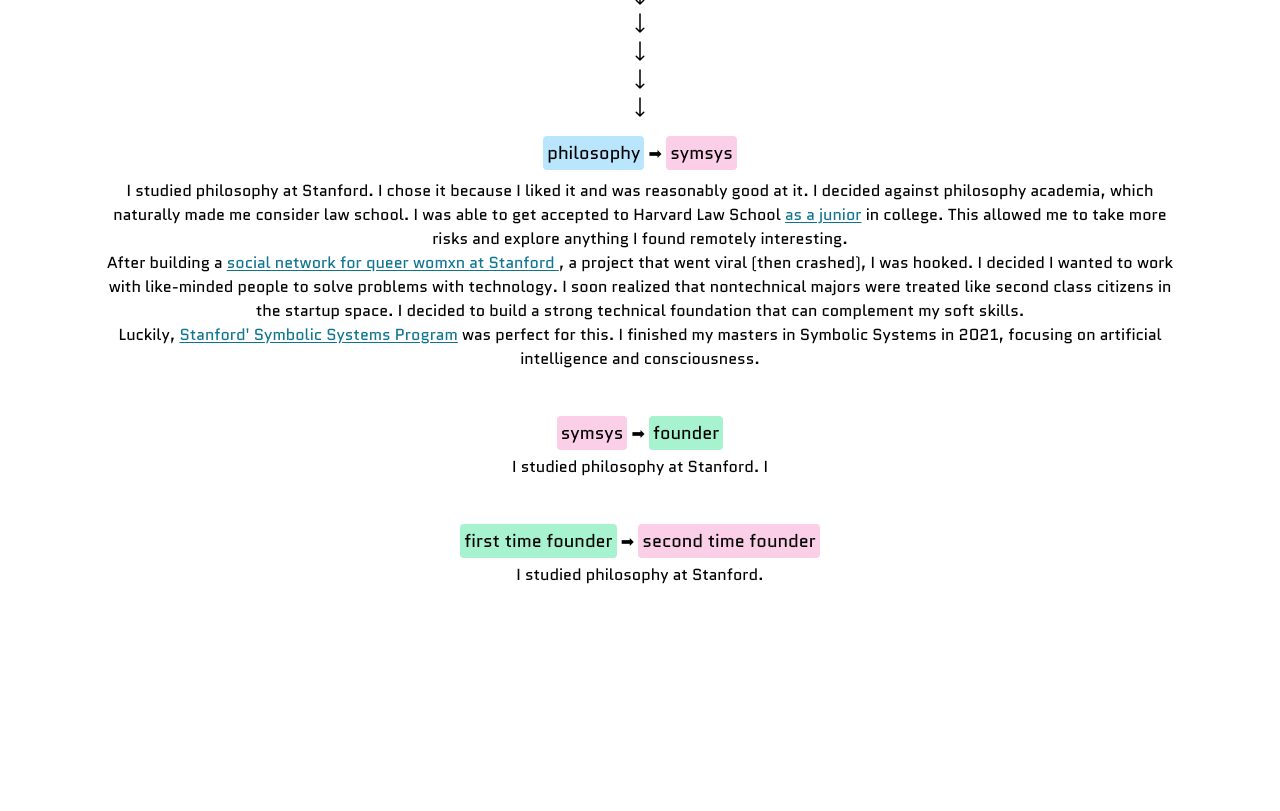
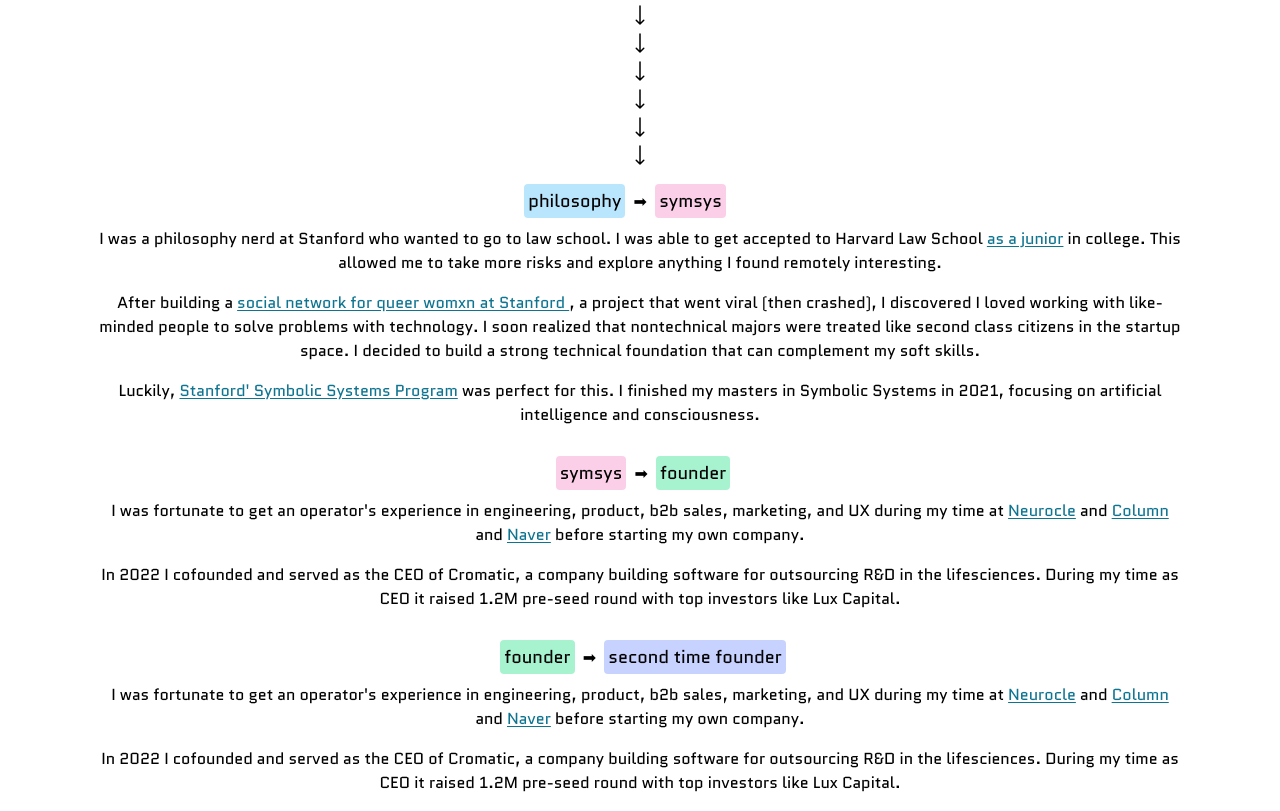
Before and after one commit to bookvacuum/personalsite, a Next.js app: page / in a window 1280 px wide. Shown: the part 860-1671 px from the top of the page. Before the commit the page ends 1495 px from the top, so only its background shows below. Built offline with nearby package versions, Linux system fonts and the light colour scheme; no server answers.

Commit message:
add more content

```diff
--- a/src/pages/index.js
+++ b/src/pages/index.js
@@ -49,32 +49,42 @@ export default function Home() {
 <svg xmlns="http://www.w3.org/2000/svg" fill="none" viewBox="0 0 24 24" stroke-width="1.5" stroke="currentColor" class="w-6 h-6 mb-1 mx-auto">
   <path stroke-linecap="round" stroke-linejoin="round" d="M15.75 17.25L12 21m0 0l-3.75-3.75M12 21V3" />
 </svg>
+</div>
+
+  <div className='pt-4 ml-8 mr-8 text-center sm:ml-24 sm:mr-24'>
+
+<div className='text-center relative -left-[15px]'>
+<span className='p-1 mr-1 text-lg rounded bg-sky-200'>philosophy</span> <span>➡</span> <span className='p-1 ml-1 text-lg bg-pink-200 rounded'>symsys</span>
+</div>
+
+<p className='pt-3'>I was a philosophy nerd at Stanford who wanted to go to law school. I was able to get accepted to Harvard Law School <Link href='https://hls.harvard.edu/why-jdp/' className='underline underline-offset-2 text-cyan-700'>as a junior</Link>  in college.
+This allowed me to take more risks and explore anything I found remotely interesting.</p>
+<p>After building a <Link href='/' className='underline underline-offset-2 text-cyan-700'>social network for queer womxn at Stanford </Link>, a project that went viral &#40;then crashed&#41;, I discovered I loved working with like-minded people to solve problems with technology.
+I soon realized that nontechnical majors were treated like second class citizens in the startup space. I decided to build a strong technical foundation that can complement my soft skills.</p>
+<p>Luckily, <Link href='http://www.symsyssociety.org/whatissymsys' className='underline underline-offset-2 text-cyan-700'>Stanford&#39; Symbolic Systems Program</Link> was perfect for this. I finished my masters in Symbolic Systems in 2021, focusing on artificial intelligence and consciousness.</p>
 
 
-  <ul className='pt-4 ml-5 mr-5 list-none sm:ml-20 sm:mr-20'>
-  <li>
-<span className='p-1 text-lg rounded bg-sky-200 '>philosophy</span> <span>➡</span> <span className='p-1 text-lg bg-pink-200 rounded'>symsys</span>
-<p className='pt-3'>I studied philosophy at Stanford. I chose it because I liked it and was reasonably good at it.
-I decided against philosophy academia, which naturally made me consider law school. I was able to get accepted to Harvard Law School <Link href='https://hls.harvard.edu/why-jdp/' className='underline underline-offset-2 text-cyan-700'>as a junior</Link>  in college.
-This allowed me to take more risks and explore anything I found remotely interesting.</p>
-<p>After building a <Link href='/' className='underline underline-offset-2 text-cyan-700'>social network for queer womxn at Stanford </Link>, a project that went viral &#40;then crashed&#41;, I was hooked. I decided I wanted to work with like-minded people to solve problems with technology.
-I soon realized that nontechnical majors were treated like second class citizens in the startup space. I decided to build a strong technical foundation that can complement my soft skills.</p>
-<p>Luckily, <Link href='http://www.symsyssociety.org/whatissymsys' className='underline underline-offset-2 text-cyan-700'>Stanford&#39; Symbolic Systems Program</Link> was perfect for this. I finished my masters in Symbolic Systems in 2021, focusing on artificial intelligence and consciousness.</p>
-</li>
-<li>
-<span className='p-1 text-lg bg-pink-200 rounded'>symsys</span> <span>➡</span> <span className='p-1 text-lg rounded bg-emerald-200'>founder</span>
-<p className='pt-2'>I studied philosophy at Stanford. I</p>
-</li>
+<div className='pt-4 text-center relative left-[3px]'>
+<span className='p-1 mr-1 text-lg bg-pink-200 rounded'>symsys</span> <span>➡</span> <span className='p-1 ml-1 text-lg rounded bg-emerald-200'>founder</span>
+</div>
 
-<li>
-<span className='p-1 text-lg rounded bg-emerald-200 '>first time founder</span> <span>➡</span> <span className='p-1 text-lg bg-pink-200 rounded'>second time founder</span>
-<p className='pt-2'>I studied philosophy at Stanford.</p>
-</li>
+<p className='pt-3'>I was fortunate to get an operator&#39;s experience in engineering, product, b2b sales, marketing, and UX during my time at <Link href='https://www.uber.com/us/en/' className='underline underline-offset-2 text-cyan-700'>Neurocle</Link> and <Link href='https://www.uber.com/us/en/' className='underline underline-offset-2 text-cyan-700'>Column</Link> and <Link href='https://www.uber.com/us/en/' className='underline underline-offset-2 text-cyan-700'>Naver</Link> before starting my own company.</p>
+
+<p>In 2022 I cofounded and served as the CEO of Cromatic, a company building software for outsourcing R&D in the lifesciences. During my time as CEO it raised 1.2M pre-seed round with top investors like Lux Capital.</p>
+
+
+
+<div className='pt-4 text-center relative left-[3px]'>
+<span className='p-1 mr-1 text-lg rounded bg-emerald-200'>founder</span> <span>➡</span> <span className='p-1 ml-1 text-lg bg-indigo-200 rounded'>second time founder</span>
+</div>
+
+<p className='pt-3'>I was fortunate to get an operator&#39;s experience in engineering, product, b2b sales, marketing, and UX during my time at <Link href='https://www.uber.com/us/en/' className='underline underline-offset-2 text-cyan-700'>Neurocle</Link> and <Link href='https://www.uber.com/us/en/' className='underline underline-offset-2 text-cyan-700'>Column</Link> and <Link href='https://www.uber.com/us/en/' className='underline underline-offset-2 text-cyan-700'>Naver</Link> before starting my own company.</p>
+
+<p>In 2022 I cofounded and served as the CEO of Cromatic, a company building software for outsourcing R&D in the lifesciences. During my time as CEO it raised 1.2M pre-seed round with top investors like Lux Capital.</p>
 
 
 
 
-</ul>
 
 
 </div>
@@ -82,6 +92,8 @@ I soon realized that nontechnical majors were treated like second class citizens
 
 
 
+
+
     </>
   )
 }
--- a/src/styles/globals.css
+++ b/src/styles/globals.css
@@ -11,3 +11,7 @@ model-viewer {
 li {
   padding-bottom: 3rem;
 }
+
+p {
+  padding-bottom: 1rem;
+}
```
